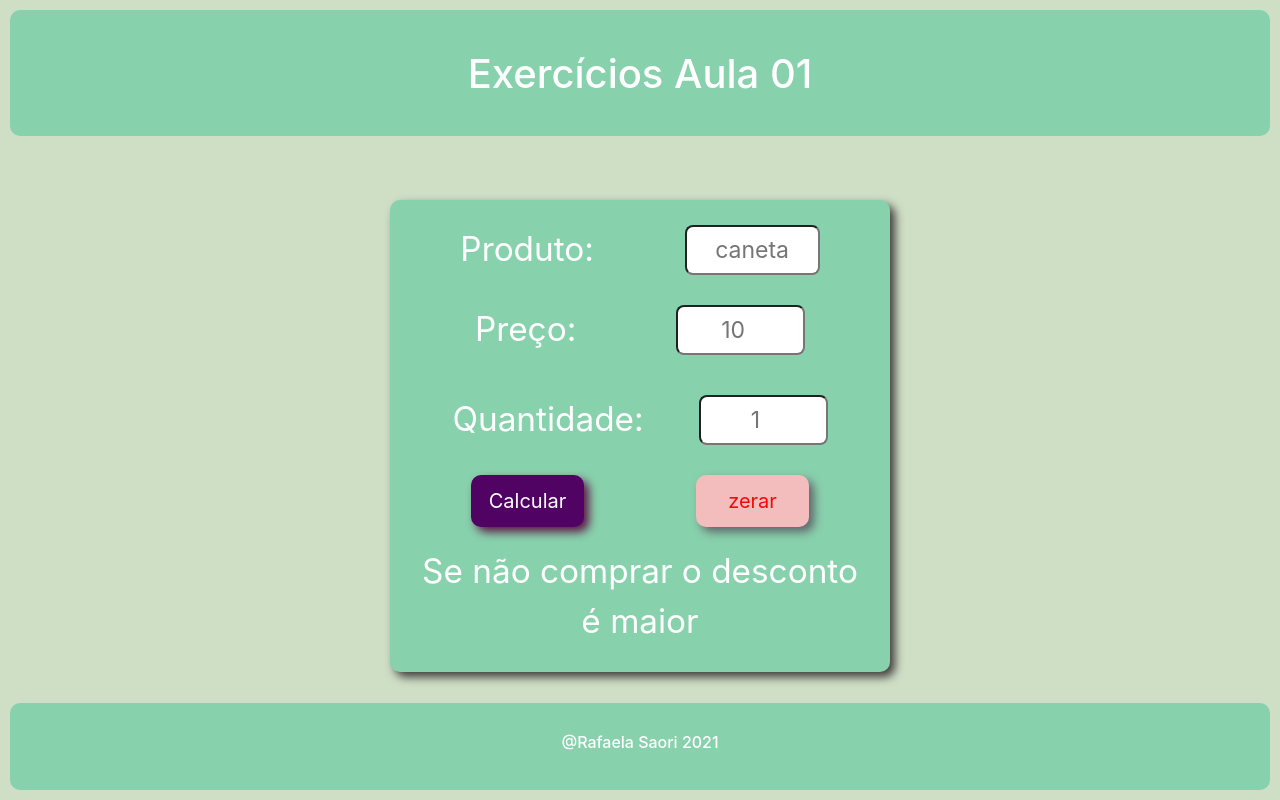
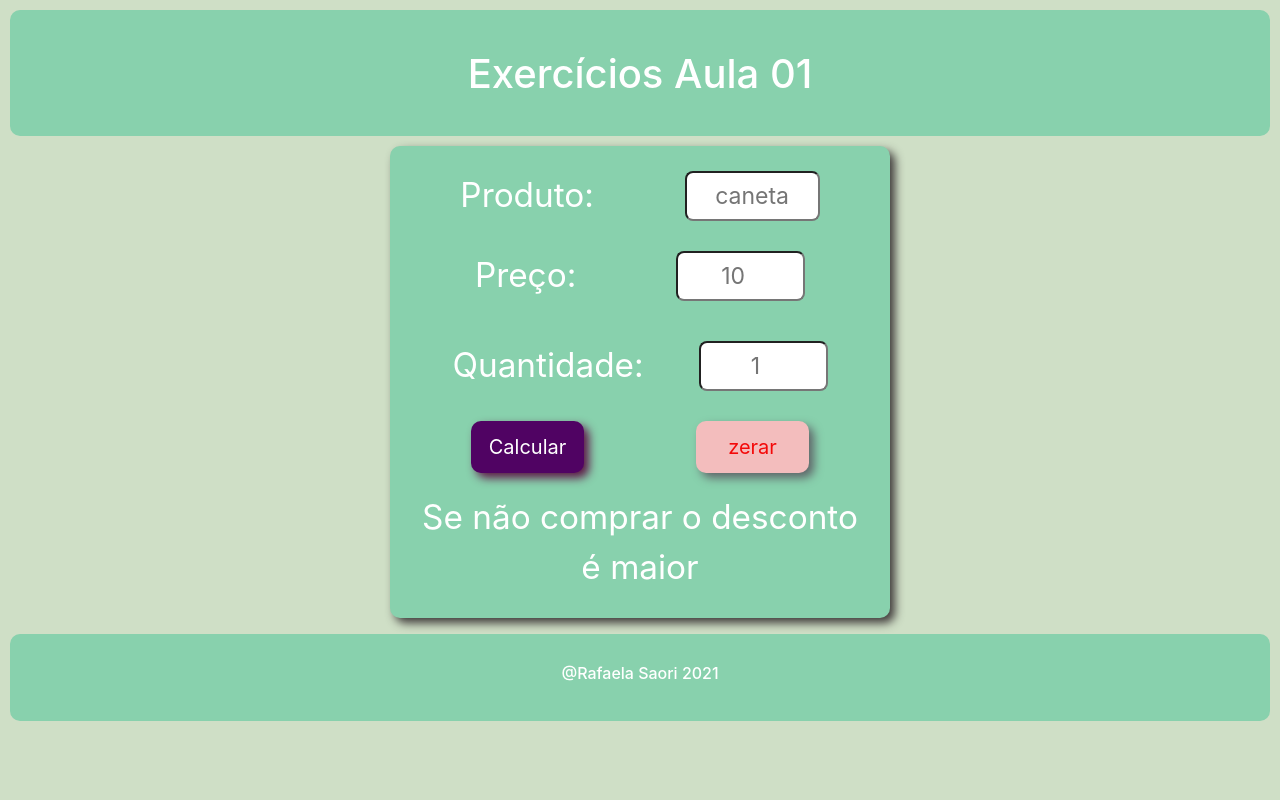
Before and after one commit to rafakabuchi/devSoftExerc01, a plain HTML site: page index.html in a window 1280 px wide. Drawn offline with nearby package versions, Linux system fonts and the light colour scheme.

Commit message:
ajustes de header e footer

```diff
--- a/assets/css/estilo.css
+++ b/assets/css/estilo.css
@@ -9,7 +9,6 @@
             padding-top: 10px;
             margin: 10px;
             border-radius: 10px;
-            margin-bottom: 5%;
         }
 
         h1 {
--- a/index.html
+++ b/index.html
@@ -66,7 +66,7 @@
         </div>
     </section>
 
-    <footer class="fixed-bottom">
+    <footer>
         <div class="container">
             <div class="row">
                 <div class="col-md-12 text-center">
```
